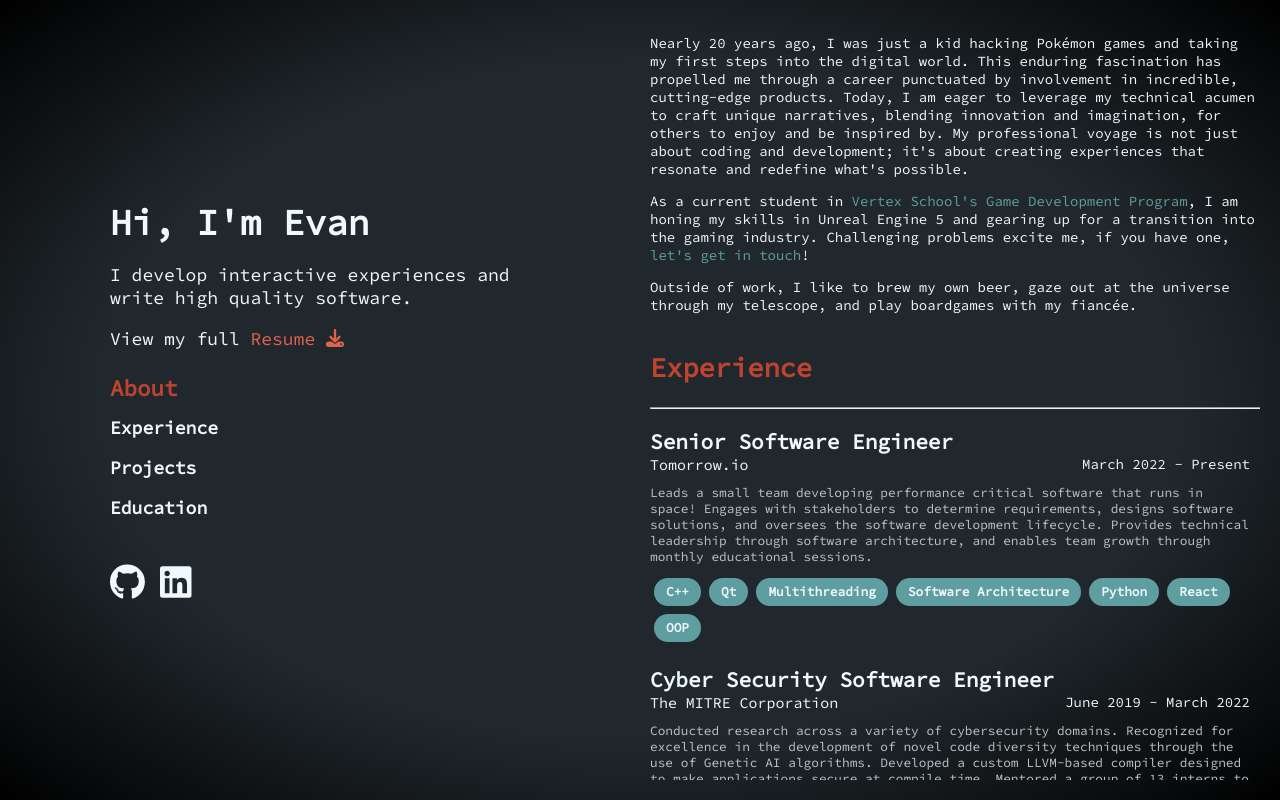
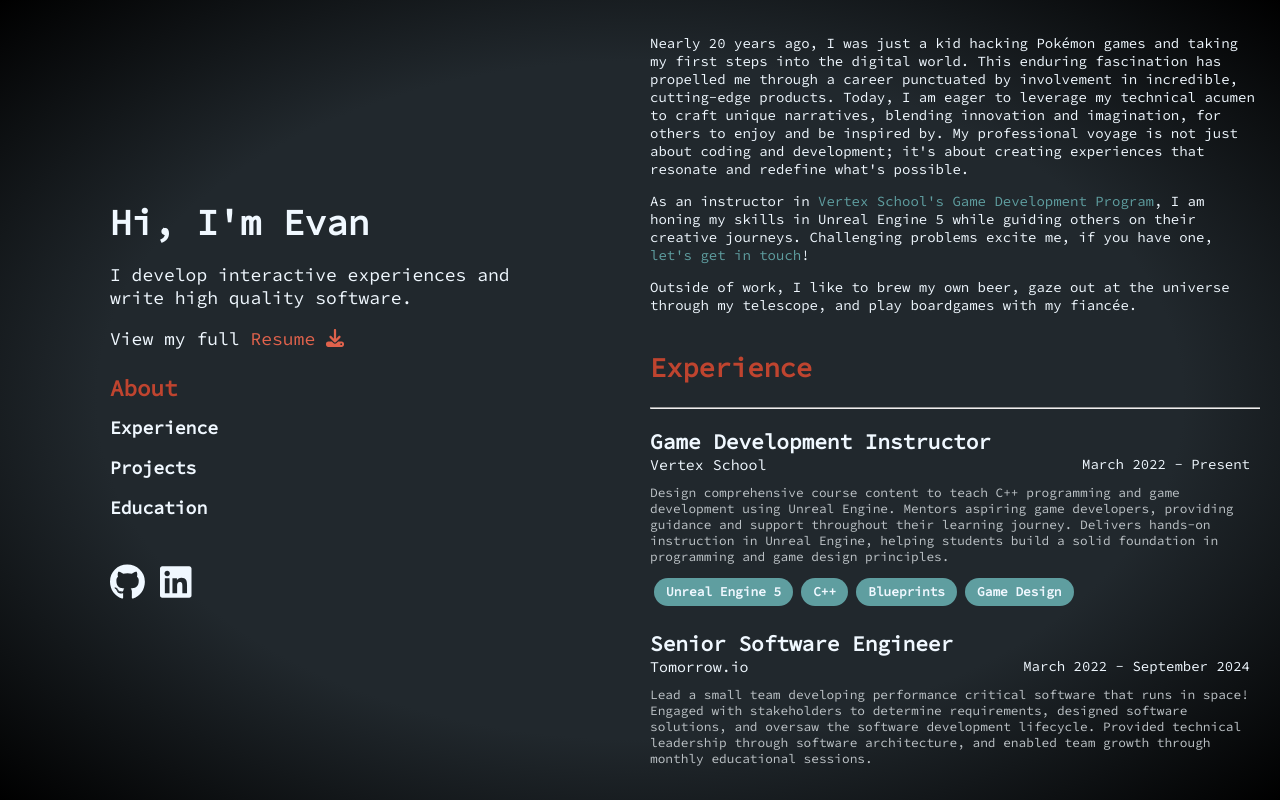
Before and after one commit to evandsnyder/portfolio, a React (Create React App) app: page / in a window 1280 px wide. Built offline with nearby package versions, Linux system fonts and the light colour scheme.

Commit message:
Updated work and education experience to the present. Updated resume

```diff
--- a/src/Components/EducationPanel.js
+++ b/src/Components/EducationPanel.js
@@ -7,7 +7,7 @@ export default function EducationPanel() {
             <h2 className="section-header">Education</h2>
             <hr style={{marginLeft: '10px', width: '650px', color: 'var(--accent-one)'}}/>
             <InfoCard
-                prefix={<p>September 2023 - Present</p>}
+                prefix={<p>September 2023 - March 2024</p>}
                 header="Game Development Program"
                 subheader="Vertex School"
                 content="Focusing on Game Development using Unreal Engine 5"
--- a/src/Components/ExperiencePanel.js
+++ b/src/Components/ExperiencePanel.js
@@ -12,12 +12,25 @@ export default function ExperiencePanel() {
             <hr style={{marginLeft: '10px', width: '650px', color: 'var(--accent-one)'}}/>
             <InfoCard
                 prefix={<p>March 2022 - Present</p>}
+                header="Game Development Instructor"
+                subheader="Vertex School"
+                content="Design comprehensive course content to teach C++ programming and game
+                development using Unreal Engine. Mentors aspiring game developers, providing
+                guidance and support throughout their learning journey. Delivers hands-on instruction
+                in Unreal Engine, helping students build a solid foundation in
+                programming and game design principles.
+                "
+                chips={["Unreal Engine 5", "C++", "Blueprints", "Game Design"]}
+                href="https://www.vertexschool.com/"
+                />
+            <InfoCard
+                prefix={<p>March 2022 - September 2024</p>}
                 header="Senior Software Engineer"
                 subheader="Tomorrow.io"
-                content="Leads a small team developing performance critical software that runs in space!
-                Engages with stakeholders to determine requirements, designs software solutions, and
-                oversees the software development lifecycle. Provides technical leadership through
-                software architecture, and enables team growth through monthly educational sessions.
+                content="Lead a small team developing performance critical software that runs in space!
+                Engaged with stakeholders to determine requirements, designed software solutions, and
+                oversaw the software development lifecycle. Provided technical leadership through
+                software architecture, and enabled team growth through monthly educational sessions.
                 "
                 chips={["C++", "Qt", "Multithreading", "Software Architecture", "Python", "React", "OOP"]}
                 href="https://www.tomorrow.io"
--- a/src/Components/MainContentPanel.js
+++ b/src/Components/MainContentPanel.js
@@ -17,8 +17,8 @@ export default function MainContentPanel({innerRef}) {
                     My professional voyage is not just about coding and development; it's about creating experiences that resonate and redefine what's possible.
                 </p>
                 <p>
-                    As a current student in <a className="external-link" href="https://www.vertexschool.com/game-development-program">Vertex School's Game Development Program</a>,
-                    I am honing my skills in Unreal Engine 5 and gearing up for a transition into the gaming industry.
+                    As an instructor in <a className="external-link" href="https://www.vertexschool.com/game-development-program">Vertex School's Game Development Program</a>,
+                    I am honing my skills in Unreal Engine 5 while guiding others on their creative journeys.
                     Challenging problems excite me, if you have one, <a className="external-link" href="mailto:evansnyder16@gmail.com">let's get in touch</a>!
                 </p>
                 <p>Outside of work, I like to brew my own beer, gaze out at the universe through my telescope,
--- a/src/Components/ProjectsPanel.js
+++ b/src/Components/ProjectsPanel.js
@@ -7,6 +7,12 @@ export default function ProjectsPanel() {
         <div id='section-projects'>
             <h2 className="section-header">Projects</h2>
             <hr style={{ marginLeft: '10px', width: '650px', color: 'var(--accent-one)' }} />
+            <InfoCard
+                header="Automation Foundation"
+                subheader=""
+                content="A Satisfactory-esque automation game. Extract raw resources, craft advanced materials, and build an automated factory."
+                chips={["Unreal Engine 5", "C++", "Blueprints", "Game Design"]}
+                href="https://github.com/evandsnyder/AutomationFoundation" />
             <InfoCard
                 header="Bad Tower Defense"
                 subheader=""
```
Also changed, not shown: 1 other file (tests, documents, lock files or other folders).
